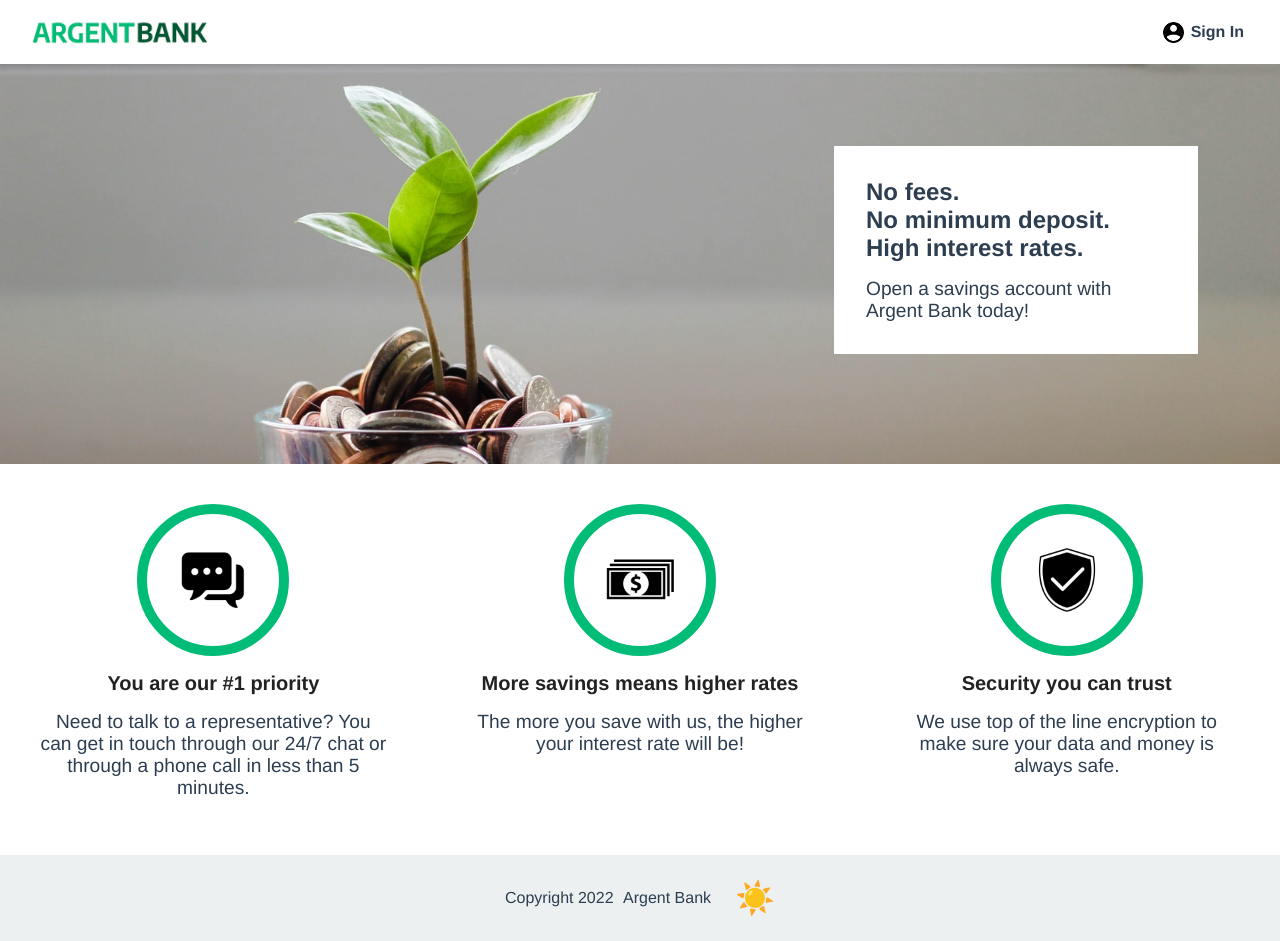
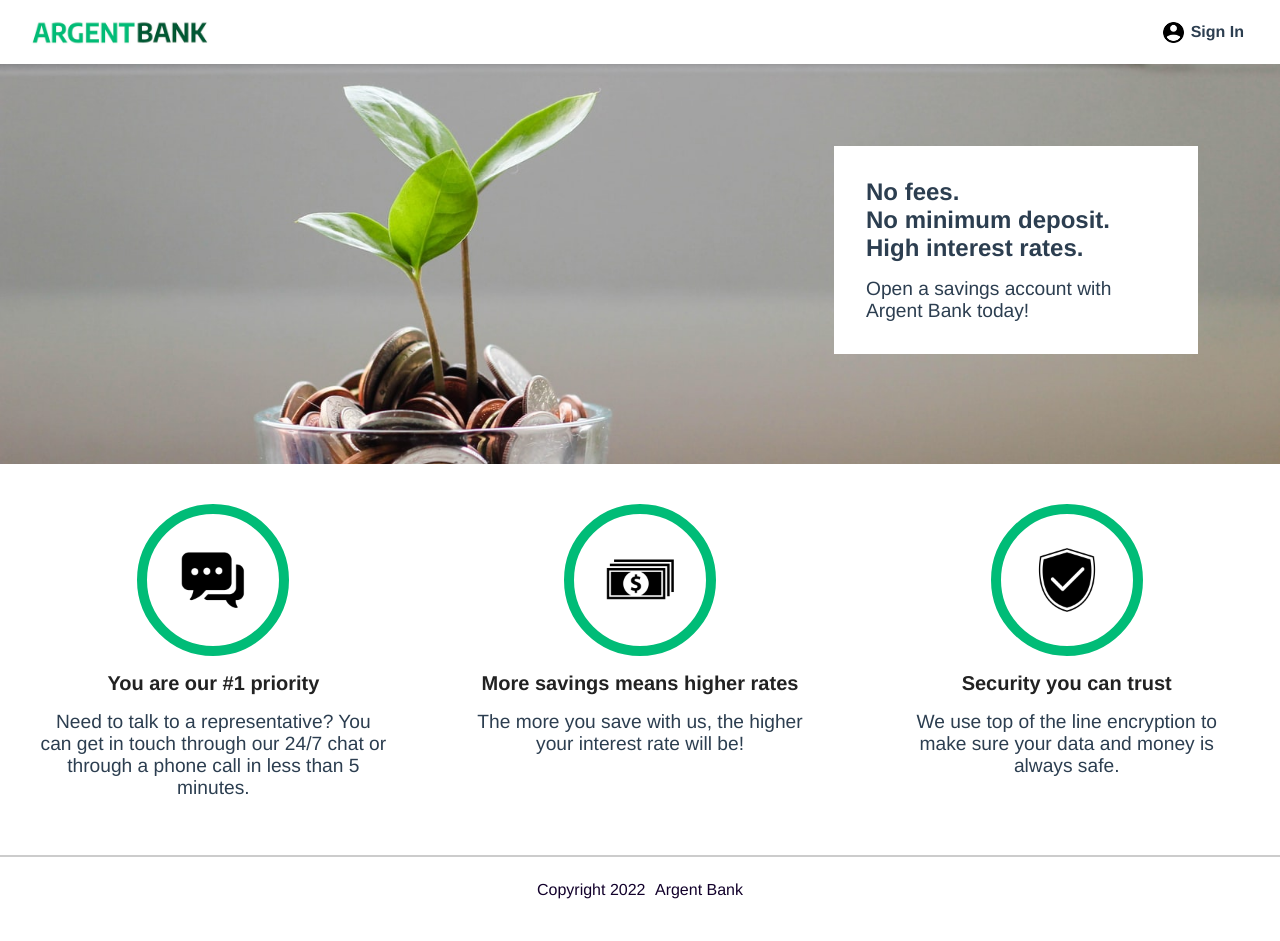
Before and after one commit to JyjyStudio/argent-bank, a React (Create React App) app in the folder front/: page / in a window 1280 px wide. Built offline with nearby package versions, Linux system fonts and the light colour scheme.

Commit message:
feat: theme switch

```diff
--- a/front/src/components/Footer.tsx
+++ b/front/src/components/Footer.tsx
@@ -1,14 +1,21 @@
 import styled from 'styled-components'
 import { Link } from 'react-router-dom'
 import { useSelector } from 'react-redux'
-import { RootState } from '../utils/redux/store'
 import { toggleTheme } from '../features/theme/themeSlice'
 import { useTsDispatch } from '../utils/redux/hooks'
+import { getTheme } from '../features/theme/selector'
 
-export default function Footer() {
+
+/**
+ * Footer component
+ * @name Profile
+ * @component
+ * @returns {JSX.Element} the Footer component
+ */
+export default function Footer():JSX.Element {
 
 	const year = new Date().getFullYear()
-	const theme = useSelector((state: RootState) => state.theme.theme)
+	const theme = useSelector(getTheme)
 
 	const dispatch = useTsDispatch()
 	const toggle = () => dispatch(toggleTheme())
@@ -16,11 +23,11 @@ export default function Footer() {
 	return (
 		<FooterContainer theme={theme}>
 			<p>Copyright {year} <StyledLink to="/">Argent Bank</StyledLink></p>
-			<NightModeBtn
+			{/*<NightModeBtn
 				onClick={toggle}
 			>
-			<Icon theme={theme}>{theme === 'light' ? '🌙' : '☀️'}</Icon>
-			</NightModeBtn>
+			 <Icon theme={theme}>{theme === 'light' ? '🌙' : '☀️'}</Icon>
+			</NightModeBtn>*/}
 		</FooterContainer>
 	)
 }
@@ -32,7 +39,11 @@ const FooterContainer = styled.footer<ThemeProps>`
 	align-items: center;
 	width: 100%;
     margin: 0 auto;
-	background: ${({ theme }) => (theme === 'dark' ? '#ecf0f1' : '#fff')};
+	border-top: 2px solid #ccc;
+	// color: ${({ theme }) => (theme === 'dark' ? '#ecf0f1' : '#12002b')};
+	color: #12002b;
+	// background: ${({ theme }) => (theme === 'dark' ? '#12002b' : '#ecf0f1')};
+	background: #fff;
 `
 const StyledLink = styled(Link)`
 	color: inherit;
@@ -42,7 +53,6 @@ const StyledLink = styled(Link)`
 		text-decoration: underline;
 	}
 `
-
 const NightModeBtn = styled.button`
 	background-color: transparent;
 	font-size: 2rem;
@@ -56,5 +66,5 @@ const Icon = styled.span<ThemeProps>`
 	}
 `
 interface ThemeProps {
-	theme : boolean
+	theme: boolean
 }
```
